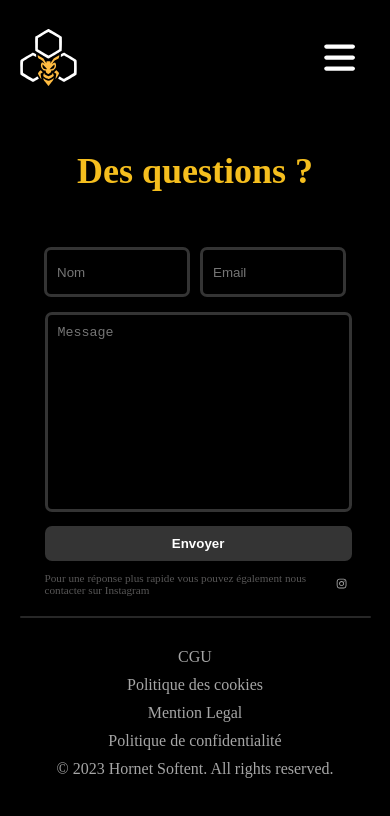
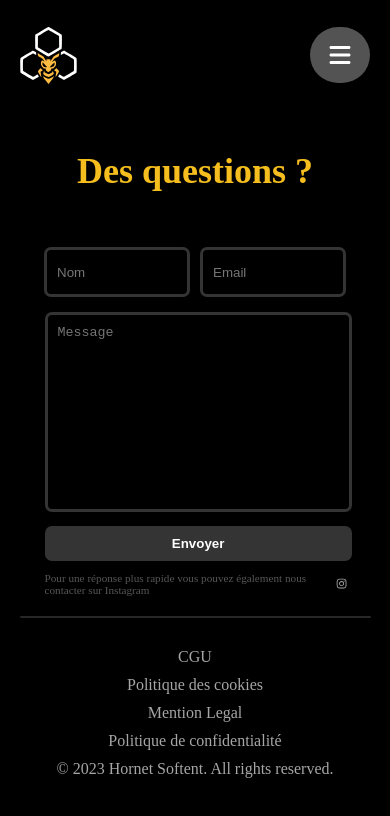
Before and after one commit to HornetSoftent/hornetsoftent-website, a Next.js app: page /contact in a window 390 px wide. Shown: the top 816 px of the page. Built offline with nearby package versions, Linux system fonts and the light colour scheme.

Commit message:
correction 2

```diff
--- a/src/components/Header/Header.jsx
+++ b/src/components/Header/Header.jsx
@@ -2,51 +2,86 @@
 import React, { useEffect, useState } from 'react';
 import logo from "@/assets/logo/logo.svg"
 import Image from 'next/image';
+import { FaBars, FaTiktok, FaInstagram, FaXTwitter, FaYoutube } from "react-icons/fa6";
+import { usePathname } from 'next/navigation';
 
-import { FaBars, FaTiktok, FaInstagram, FaFacebookF } from "react-icons/fa6";
-import {usePathname} from 'next/navigation';
 const Header = () => {
-    const [show, setShow] = useState(false)
+    const [show, setShow] = useState(false);
+    const [vh, setVh] = useState(0);
+
     const toggle = (index) => {
-        setShow(index)
+        setShow(index);
     }
 
     useEffect(() => {
-        const body = document.body
-        const mainMenu = document.getElementsByTagName('ul')[0]
-        const nav = document.getElementsByTagName("nav")[0]
-        window.innerWidth <= 768 && mainMenu.classList.contains('ul-active') ? (
-            body.style.overflow = "hidden",
-            nav.style.background = "black") :
-            (nav.style.background = "inherit",
-                body.style.overflow = "inherit")
+        // Correction hauteur vh pour iOS
+        const handleResize = () => {
+            const newVh = window.innerHeight * 0.01;
+            setVh(newVh);
+            document.documentElement.style.setProperty('--vh', `${newVh}px`);
+        };
 
-    }, [show])
+        handleResize(); // Initial call
+        window.addEventListener('resize', handleResize);
+
+        const body = document.body;
+        const mainMenu = document.getElementsByTagName('ul')[0];
+        const nav = document.getElementsByTagName("nav")[0];
+
+        if (window.innerWidth <= 768 && mainMenu.classList.contains('ul-active')) {
+            body.style.overflow = "hidden";
+            nav.style.background = "black";
+        } else {
+            nav.style.background = "inherit";
+            body.style.overflow = "inherit";
+        }
+
+        return () => {
+            window.removeEventListener('resize', handleResize);
+        };
+    }, [show]);
+
     const pathname = usePathname();
+
     return (
         <header>
-        <a href='/'>
-             <div className="logo"><Image src={logo} alt="Hornet SoftEnt" /></div>
-        </a>
+        <div className='head'>
+             <a href='/'>
+                <div className="logo"><Image src={logo} alt="Hornet SoftEnt" /></div>
+            </a>
+
+             <div onClick={() => toggle(!show)} className="openMenu">
+                <FaBars />
+            </div>
+        </div>
+
 
             <nav>
-                <ul className={show === true ? "ul-active mainMenu" : "mainMenu"}>
+                <ul
+                    className={show === true ? "ul-active mainMenu" : "mainMenu"}
+                    style={show && window.innerWidth <= 768 ? {
+                        height: `calc(${vh * 100}px - 115px)`,
+                        top: '115px'
+                    } : {}}
+                >
                     <li><a className={pathname === "/" ? "active":""} href="/">Accueil</a></li>
                     <li><a className={pathname === "/apps/" ? "active":""} href="/#App">Apps</a></li>
                     <li><a href="#About">About</a></li>
                     <li><a className={pathname === "/contact" ? "active":""} href="/contact">Contact</a></li>
                     <div className="hr" />
                     <div className='icons-socials'>
-                        <li><a href="#" ><FaFacebookF /></a></li>
-                        <li><a href="#" ><FaInstagram /></a></li>
-                        <li><a href="#" ><FaTiktok /></a></li>
+                        <li><a target="_blank"
+              rel="noopener noreferrer"  href="https://x.com/HornetSoftent"><FaXTwitter /></a></li>
+                        <li><a target="_blank"
+              rel="noopener noreferrer"  href="https://www.instagram.com/hornetsoftent/"><FaInstagram /></a></li>
+                        <li><a target="_blank"
+              rel="noopener noreferrer"  href="https://www.tiktok.com/@hornetsoftent_"><FaTiktok /></a></li>
+                        <li><a target="_blank"
+              rel="noopener noreferrer"  href="https://www.youtube.com/@HornetSoftent"><FaYoutube /></a></li>
                     </div>
                 </ul>
+            </nav>
 
-            </nav>
-            <div onClick={() => toggle(!show)} className="openMenu">
-                <FaBars />
-            </div>
         </header>
     );
 }
--- a/src/components/Header/Header.scss
+++ b/src/components/Header/Header.scss
@@ -1,3 +1,6 @@
+:root {
+    --vh: 1vh; /* Valeur par défaut pour les navigateurs qui ne supportent pas JS */
+}
 header {
     display: flex;
     align-items: center;
@@ -22,20 +25,47 @@ header {
         }
     }
 
+    .head{
+        display: flex;
+        align-items: center;
+        justify-content: space-between;
+        width: 100%;
+        height: 70px;
+        position: absolute;
+
+
+        .openMenu {
+        background-color: #ffffff53;
+        display: flex;
+        align-items: center;
+        justify-content: center;
+        width: 60px;
+        height: 80%;
+        font-size: 1.5rem;
+        border-radius: 30px;
+        cursor: pointer;
+        color: white;
+        z-index: 2;
+    }
+    }
+
     nav {
         display: flex;
         align-items: center;
-        justify-content: end;
+        justify-content: flex-end;
         width: 90%;
         height: 100%;
-        position: relative;
+        position: absolute;
+        right: 70px;
         overflow: hidden;
 
+
+
         .mainMenu {
-            transform: translateX(100%);
+            transform: translateX(110%);
             width: 30%;
-            height: 70%;
-            background-color: #00000070;
+            height: 80%;
+            background-color: #ffffff53;
             transform-origin: right;
             transition: transform 0.5s;
             transform-origin: right;
@@ -45,6 +75,7 @@ header {
             justify-content: space-evenly;
             overflow: hidden;
             font-family: $inter;
+
 .active{
                 color: $yellow;
             }
@@ -56,7 +87,7 @@ header {
         }
 
         .ul-active {
-            transform: translateX(-5%);
+            transform: translateX(0%);
             transform-origin: right;
             transition: transform 0.5s;
         }
@@ -82,19 +113,7 @@ header {
             }
         }
     }
-    .openMenu {
-        background-color: #ffffff53;
-        display: flex;
-        align-items: center;
-        justify-content: center;
-        width: 50px;
-        height: 70%;
-        font-size: 1.5rem;
-        border-radius: 30px;
-        cursor: pointer;
-        color: white;
-        z-index: 2;
-    }
+
 }
 
 @media screen and (max-width: 768px) {
@@ -102,7 +121,7 @@ header {
         display: flex;
         align-items: center;
         justify-content: space-between;
-        height: 115px;
+        height: 100vh;
 
         width: 100%;
         position: fixed;
@@ -110,10 +129,17 @@ header {
         top: 0;
         transform: translateX(0);
         z-index: 90;
+        //background-color: red;
 
         .logo {
             margin: 0px 0px 0px 50px;
             z-index: 100;
+        }
+
+        .head{
+            //background-color: greenyellow;
+            z-index: 99;
+            top:20px
         }
 
         nav {
@@ -122,20 +148,30 @@ header {
             justify-content: space-between;
             width: 100%;
             height: 100%;
-            position: inherit;
+            position: absolute;
+            bottom: 0;
+            left: 0;
+            right: 0;
             z-index: 2;
+            //background-color: aqua;
+
             //background-color: black;
             //border-bottom: 4px solid;
             .mainMenu {
                 transform: translateY(-121%);
                 width: 100%;
                 height: 100vh;
+                /* height: 100%;
+height: 100vh;
+height: 100svh;
+
+                  height: 100vh; */
                 position: fixed;
-                top: 115px;
+                top: 0;
+                bottom: 0;
                 line-height: 3;
                 background-color: rgb(0, 0, 0);
                 border-top: 4px solid #101010;
-
                 z-index: 1;
                 transition: transform 0.5s;
                 transform-origin: left;
--- /dev/null
+++ b/src/components/Header/backup.scss
@@ -0,0 +1,246 @@
+:root {
+    --vh: 1vh; /* Valeur par défaut pour les navigateurs qui ne supportent pas JS */
+}
+header {
+    display: flex;
+    align-items: center;
+    justify-content: space-between;
+    height: 70px;
+    width: 90%;
+    position: fixed;
+    left: 50%;
+    top: 30px;
+    transform: translateX(-50%);
+    z-index: 90;
+
+    .logo {
+        height: 70px;
+        width: 70px;
+        z-index: 100;
+        display: block;
+        position: relative;
+        img {
+            width: 100%;
+            height: 100%;
+        }
+    }
+
+    nav {
+        display: flex;
+        align-items: center;
+        justify-content: end;
+        width: 90%;
+        height: 100%;
+        position: relative;
+        overflow: hidden;
+
+        .mainMenu {
+            transform: translateX(100%);
+            width: 30%;
+            height: 70%;
+            background-color: #00000070;
+            transform-origin: right;
+            transition: transform 0.5s;
+            transform-origin: right;
+            display: flex;
+            border-radius: 30px;
+            align-items: center;
+            justify-content: space-evenly;
+            overflow: hidden;
+            font-family: $inter;
+.active{
+                color: $yellow;
+            }
+            a {
+                color: rgb(255, 255, 255);
+                font-weight: bold;
+            }
+
+        }
+
+        .ul-active {
+            transform: translateX(-5%);
+            transform-origin: right;
+            transition: transform 0.5s;
+        }
+        .hr {
+            display: block;
+            margin: 70px 0px 30px;
+            width: 50%;
+            background-color: #101010;
+            display: none;
+        }
+        .icons-socials {
+            display: flex;
+            justify-content: space-evenly;
+            align-items: center;
+            display: none;
+            width: 30%;
+            height: 50px;
+
+            li {
+                a {
+                    font-size: 1.5rem !important;
+                }
+            }
+        }
+    }
+    .openMenu {
+        background-color: #ffffff53;
+        display: flex;
+        align-items: center;
+        justify-content: center;
+        width: 50px;
+        height: 70%;
+        font-size: 1.5rem;
+        border-radius: 30px;
+        cursor: pointer;
+        color: white;
+        z-index: 2;
+    }
+}
+
+@media screen and (max-width: 768px) {
+    header {
+        display: flex;
+        align-items: center;
+        justify-content: space-between;
+        height: 115px;
+
+        width: 100%;
+        position: fixed;
+        left: 0;
+        top: 0;
+        transform: translateX(0);
+        z-index: 90;
+        background-color: red;
+
+        .logo {
+            margin: 0px 0px 0px 50px;
+            z-index: 100;
+        }
+
+        nav {
+            display: flex;
+            align-items: center;
+            justify-content: space-between;
+            width: 100%;
+            height: 100dvh;
+            position: absolute;
+            bottom: 0;
+            z-index: 2;
+            background-color: aqua;
+
+            //background-color: black;
+            //border-bottom: 4px solid;
+            .mainMenu {
+                transform: translateY(-121%);
+                width: 100%;
+                height: calc(var(--vh, 1vh) * 100 - 115px) !important;
+                /* height: 100%;
+height: 100vh;
+height: 100svh;
+
+                  height: 100vh; */
+                position: fixed;
+                top: 0;
+                bottom: 0;
+                line-height: 3;
+                background-color: rgb(0, 0, 0);
+                border-top: 4px solid #101010;
+                background-color: rgb(0, 255, 34);
+                z-index: 1;
+                transition: transform 0.5s;
+                transform-origin: left;
+                display: flex;
+                border-radius: 0;
+                align-items: center;
+                justify-content: start;
+                flex-direction: column;
+                overflow: hidden;
+
+                a {
+                    font-size: 1.7rem;
+                    font-weight: bold;
+                }
+            }
+            .mainMenu:nth-child(1) {
+                padding-top: 20px;
+            }
+
+            .ul-active {
+                transform: translateY(0);
+                transform-origin: left;
+                transition: transform 0.5s;
+            }
+            .hr {
+                display: block;
+                margin: 70px 0px 30px;
+                width: 50%;
+                background-color: #101010;
+            }
+            .icons-socials {
+                display: flex;
+                justify-content: space-evenly;
+                align-items: center;
+
+                width: 30%;
+                height: 50px;
+
+                li {
+                    a {
+                        font-size: 1.5rem !important;
+                    }
+                }
+            }
+        }
+        .openMenu {
+            width: 60px;
+            height: 60px;
+            border-radius: 50px;
+            margin: 0px 50px 0px 0px;
+            background-color: transparent;
+            font-size: 3rem;
+        }
+    }
+}
+@media screen and (max-width: 465px) {
+    header {
+        .logo {
+            margin: 0px 0px 0px 20px;
+            z-index: 3;
+            width: 57px;
+            height: 57px;
+
+        }
+
+        .openMenu {
+            width: 60px;
+            height: 60px;
+            border-radius: 50px;
+            margin: 0px 20px 0px 0px;
+            background-color: transparent;
+            font-size: 2.2rem;
+        }
+    }
+}
+
+@media screen and (max-width: 376px) {
+    header {
+        .logo {
+            margin: 0px 0px 0px 20px;
+            z-index: 3;
+            width: 57px;
+            height: 57px;
+        }
+
+        .openMenu {
+            width: 60px;
+            height: 60px;
+            border-radius: 50px;
+            margin: 0px 20px 0px 0px;
+            background-color: transparent;
+            font-size: 2.2rem;
+        }
+    }
+}
```
Also changed, not shown: src/components/Newsletter/Newsletter.jsx (+10 -13 lines).
